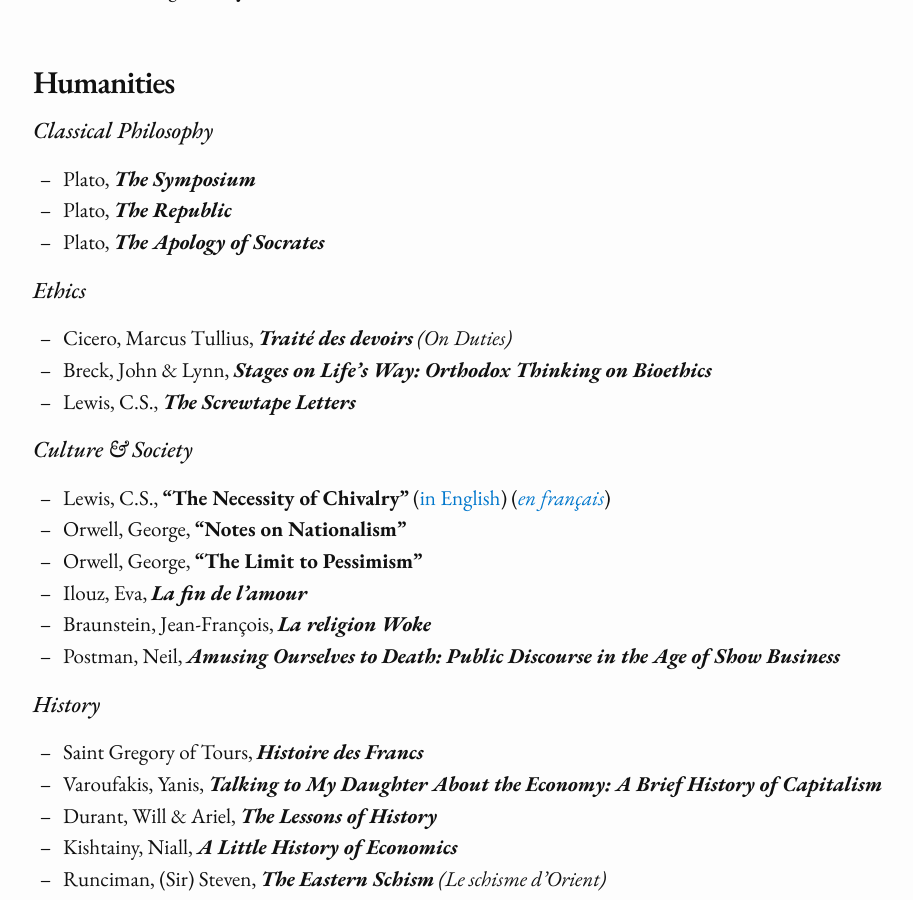
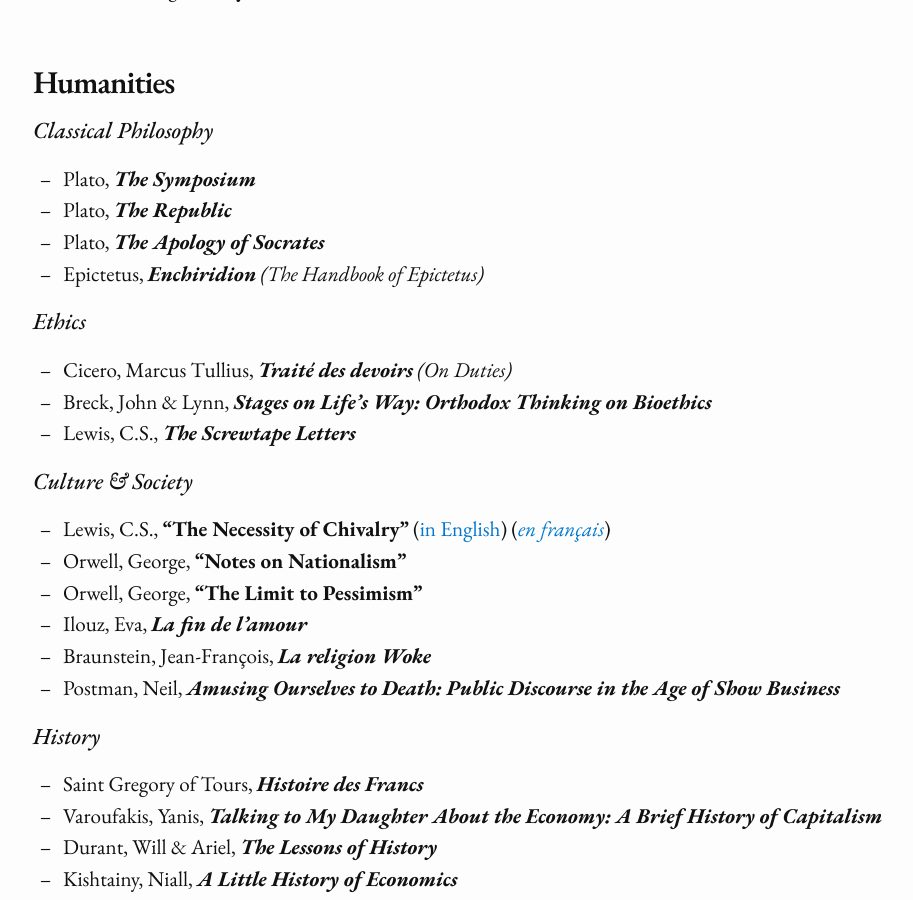
Before and after one commit to paulmelki/paulmelki.github.io, a Jekyll site: the page built from reads.md, in a window 1280 px wide and 900 px high, scrolled down 2369 px. Shown: the whole window, without its empty margins (162-1075 px from the left). Built offline with Jekyll 4.4.1, drawn with Linux system fonts in a browser that asks for light colours; nearby versions of some CDN libraries; some web fonts are replaced.

Commit message:
Update reads.md

```diff
--- a/reads.md
+++ b/reads.md
@@ -80,6 +80,7 @@ If you read any of these works and wish to discuss them, feel free to contact me
 - Plato, ***The Symposium***
 - Plato, ***The Republic***
 - Plato, ***The Apology of Socrates***
+- Epictetus, ***Enchiridion*** *(The Handbook of Epictetus)*
 
 ## *Ethics*
 - Cicero, Marcus Tullius, ***Traité des devoirs*** *(On Duties)*
```
